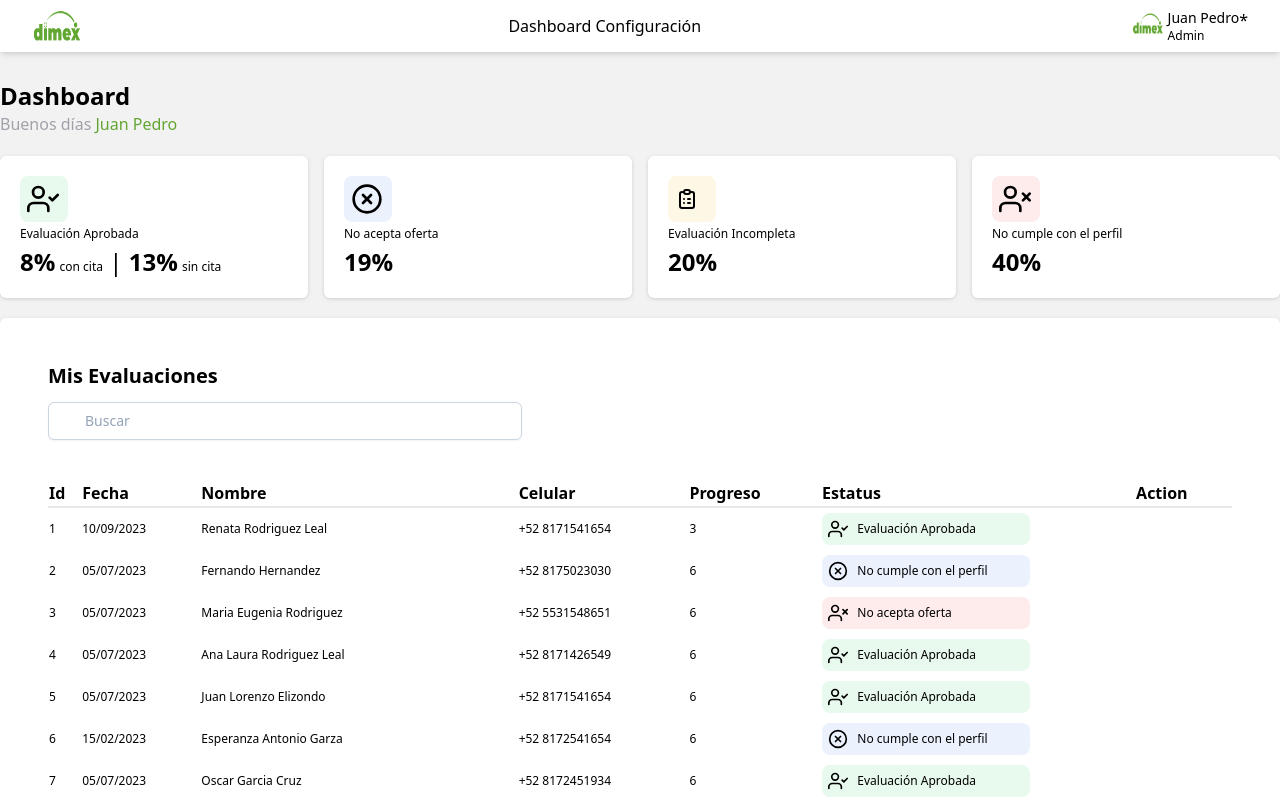
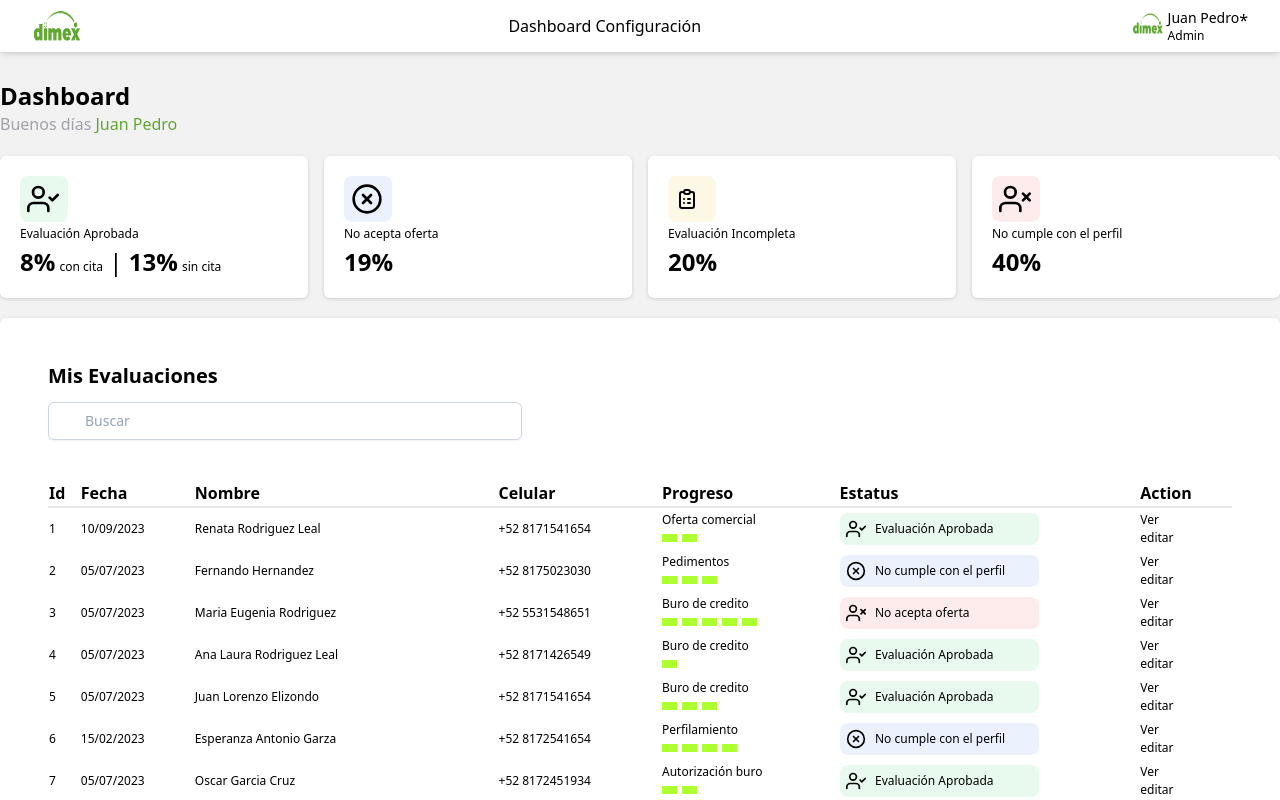
Before and after one commit to UriGood/nuexVueApp, a Nuxt app: page / in a window 1280 px wide. Shown: the top 800 px of the page. Built offline with nearby package versions, Linux system fonts and the light colour scheme.

Commit message:
se agregan login y barra de progreso

```diff
--- a/components/dhb/TableComponent.vue
+++ b/components/dhb/TableComponent.vue
@@ -3,6 +3,8 @@ import { evaluations } from "../../data/evaluations.data";
 import type { evaluation } from '../../interfaces/evaluation.type'
 import tableStatus from '../../components/dhb/TableStatus.vue'
 import { StatusCards } from '../../interfaces/status.cards.type'
+import progressComponent from '../dhb/progressComponent.vue'
+import type{ progressType } from '../../interfaces/evaluation.type'
 
 let evaluationsUser = ref(evaluations);
 let inputValue = ref('');
@@ -22,7 +24,7 @@ function writing() {
       return name.toLowerCase().includes(textInput)
       || status.toLowerCase().includes(textInput)
       || phone.toLowerCase().includes(textInput)
-      || progress.toString().includes(textInput)
+      || progress.category.toLowerCase().includes(textInput)
       || date.toLowerCase().includes(textInput)
       || _id.toString().includes(textInput)
     });
@@ -81,8 +83,9 @@ function writing() {
           <td>{{ date }}</td>
           <td>{{ name }}</td>
           <td>{{ phone }}</td>
-          <td>{{ progress }}</td>
+          <td> <progressComponent :progress="progress"/> </td>
           <td><tableStatus :status="(status as StatusCards)"/> </td>
+          <td> Ver <br/> editar </td>
 
         </tr>
       </tbody>
--- /dev/null
+++ b/components/dhb/progressComponent.vue
@@ -0,0 +1,33 @@
+<script lang="ts" setup>
+import type{ progressType } from '../../interfaces/evaluation.type'
+const props = defineProps<{
+    progress: progressType
+}>();
+
+
+</script>
+
+<template>
+  <div>
+    <p>
+        {{ $props.progress.category }}
+    </p>
+    <p style="position: relative;">
+        <div class="rectangle" v-for="item in props.progress.progress" :key="item"></div>
+        <!-- {{ $props.progress.progress }} -->
+    </p>
+  </div>
+</template>
+
+<style scoped>
+.rectangle{
+    background-color: greenyellow;
+    display:inline-block;
+    width: 15px;
+    height:8px;
+    /* position:absolute; */
+    /* left: 10px; */
+    /* top: 10px; */
+    margin-right: 5px;
+}
+</style>
--- a/data/evaluations.data.ts
+++ b/data/evaluations.data.ts
@@ -6,7 +6,7 @@ export const evaluations = [
     date: "10/09/2023",
     name: "Renata Rodriguez Leal",
     phone: "+52 8171541654",
-    progress: 3,
+    progress: { category: 'Oferta comercial', progress: 2 },
     status: "Evaluación Aprobada",
     icon: "icon",
   },
@@ -15,7 +15,7 @@ export const evaluations = [
     date: "05/07/2023",
     name: "Fernando Hernandez",
     phone: "+52 8175023030",
-    progress: 6,
+    progress: { category: 'Pedimentos', progress: 3 },
     status: "No cumple con el perfil",
     icon: "icon",
   },
@@ -24,7 +24,7 @@ export const evaluations = [
     date: "05/07/2023",
     name: "Maria Eugenia Rodriguez",
     phone: "+52 5531548651",
-    progress: 6,
+    progress: { category: 'Buro de credito', progress: 5 },
     status: "No acepta oferta",
     icon: "icon",
   },
@@ -34,7 +34,7 @@ export const evaluations = [
     date: "05/07/2023",
     name: "Ana Laura Rodriguez Leal",
     phone: "+52 8171426549",
-    progress: 6,
+    progress: { category: 'Buro de credito', progress: 1 },
     status: "Evaluación Aprobada",
     icon: "icon",
   },
@@ -43,7 +43,7 @@ export const evaluations = [
     date: "05/07/2023",
     name: "Juan Lorenzo Elizondo",
     phone: "+52 8171541654",
-    progress: 6,
+    progress: { category: 'Buro de credito', progress: 3 },
     status: "Evaluación Aprobada",
     icon: "icon",
   },
@@ -52,7 +52,7 @@ export const evaluations = [
     date: "15/02/2023",
     name: "Esperanza Antonio Garza",
     phone: "+52 8172541654",
-    progress: 6,
+    progress: { category: 'Perfilamiento', progress: 4 },
     status: "No cumple con el perfil",
     icon: "icon",
   },
@@ -61,7 +61,7 @@ export const evaluations = [
     date: "05/07/2023",
     name: "Oscar Garcia Cruz",
     phone: "+52 8172451934",
-    progress: 6,
+    progress: { category: 'Autorización buro', progress: 2 },
     status: "Evaluación Aprobada",
     icon: "icon",
   },
@@ -70,7 +70,7 @@ export const evaluations = [
     date: "05/07/2023",
     name: "Malcolm Lockyer",
     phone: "+52 8172467594",
-    progress: 6,
+    progress: { category: 'Oferta comercial', progress: 3 },
     status: "No acepta oferta",
     icon: "icon",
   },
@@ -79,7 +79,7 @@ export const evaluations = [
     date: "05/07/2023",
     name: "Cecilia Yesica Lopez",
     phone: "+52 8173165987",
-    progress: 6,
+    progress: { category: 'Autorización buro', progress: 5 },
     status: "Evaluación Incompleta",
     icon: "icon",
   },
@@ -88,7 +88,7 @@ export const evaluations = [
     date: "25/07/1990",
     name: "Ana Sofia de la cruz hernandez",
     phone: "+52 8171541654",
-    progress: 6,
+    progress: { category: 'Oferta comercial', progress: 3 },
     status: "Evaluación Incompleta",
     icon: "icon",
   },
--- a/interfaces/evaluation.type.ts
+++ b/interfaces/evaluation.type.ts
@@ -5,7 +5,12 @@ export interface evaluation {
     date: string,
     name: string,
     phone: string,
-    progress: number,
+    progress: progressType,
     status: StatusCards,
     icon: string
 }
+
+export interface progressType {
+    category: string,
+    progress: number
+}
--- a/pages/login.vue
+++ b/pages/login.vue
@@ -1,6 +1,7 @@
 <script setup lang="ts">
+const isOpen = ref(false);
+</script>
 
-</script>
 <template>
   <div
     class="container mx-auto justify-center items-center flex"
@@ -30,11 +31,15 @@
         />
       </label>
 
-      <button
-        class="p-3 rounded-3xl w-full bg-gray-300 hover:bg-gray-400 active:bg-gray-500 focus:outline-none focus:ring focus:ring-gray-300 "
-      >
-        Ingresar
-      </button>
+      <nuxtLink to="/">
+        <button
+          class="p-3 rounded-3xl w-full bg-gray-300 hover:bg-gray-400 active:bg-gray-500 focus:outline-none focus:ring focus:ring-gray-300"
+        >
+          Ingresar
+        </button>
+      </nuxtLink>
+
+
     </div>
   </div>
 </template>
```
